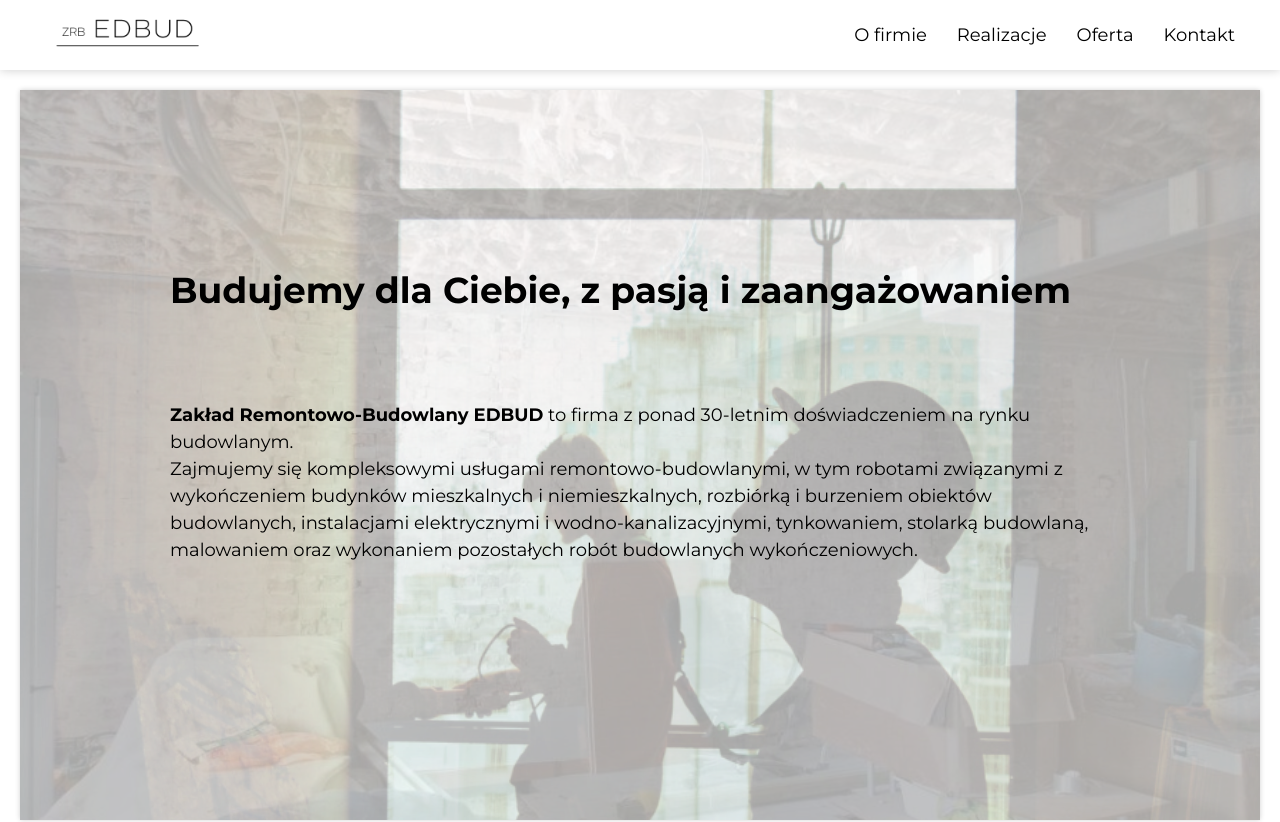
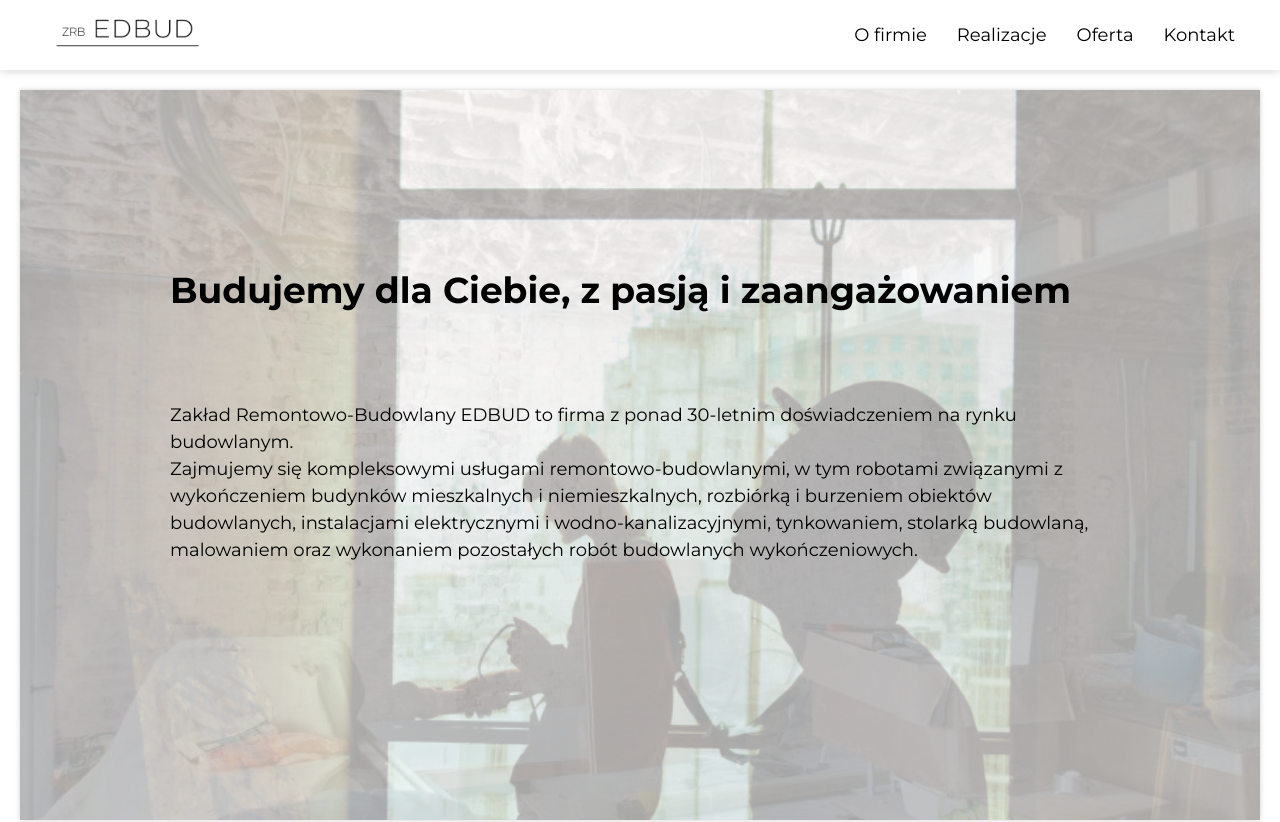
Before and after one commit to kingatos/apex-page-react, a React (Create React App) app: page / in a window 1280 px wide. Shown: the top 822 px of the page. Built offline with nearby package versions, Linux system fonts and the light colour scheme.

Commit message:
removed tag strong

```diff
--- a/src/features/home/HomePage.js
+++ b/src/features/home/HomePage.js
@@ -25,7 +25,7 @@ const HomePage = () => (
           <TextWrapperHomePage>
             <h2>Budujemy dla Ciebie, z pasją i zaangażowaniem</h2>
             <p>
-              <strong>Zakład Remontowo-Budowlany EDBUD</strong> to firma z ponad
+              Zakład Remontowo-Budowlany EDBUD to firma z ponad
               30-letnim doświadczeniem na rynku budowlanym. <br/>Zajmujemy się
               kompleksowymi usługami remontowo-budowlanymi, w tym robotami
               związanymi z wykończeniem budynków mieszkalnych i niemieszkalnych,
```
